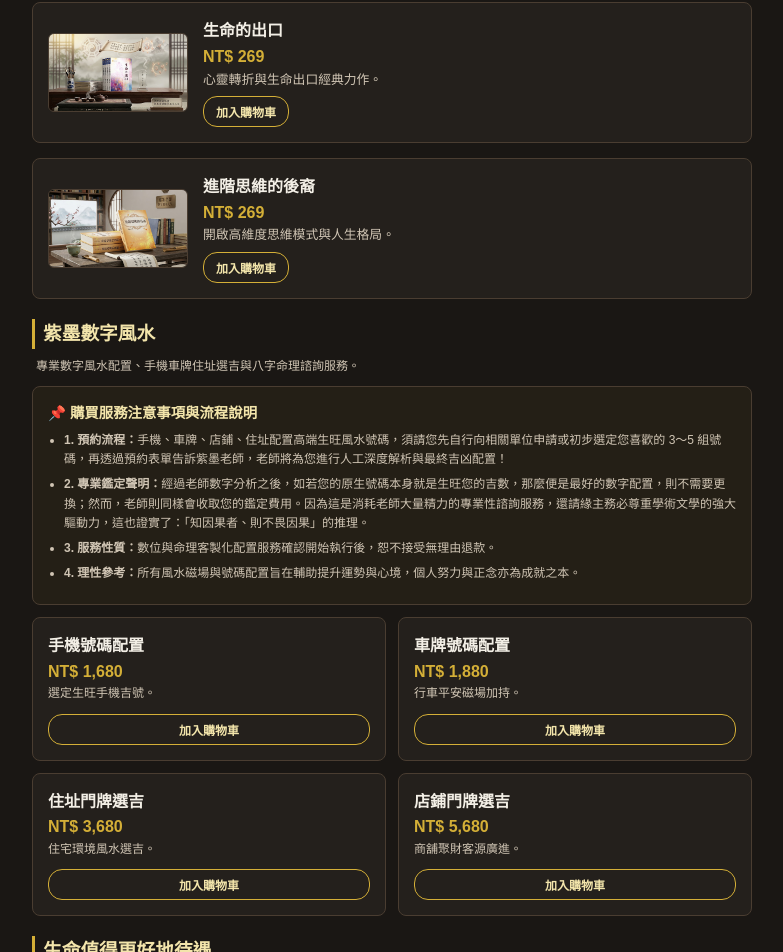
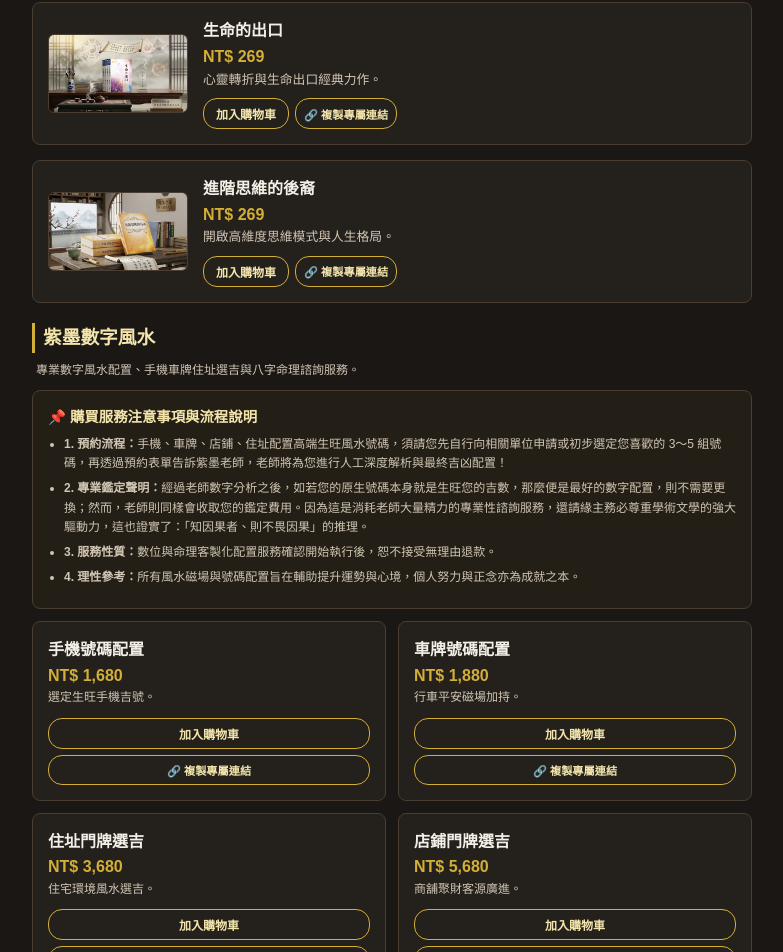
Before and after one commit to pengpinxin/-zimo-digital-fengshui, a Next.js app: page / in a window 1280 px wide. Shown: the part 1077-2029 px from the top of the page, without its empty margins (248-1031 px from the left). Built offline with nearby package versions, Linux system fonts and the light colour scheme.

Commit message:
Enhance book and service sections with new features
Added new book and service cards with copy link functionality.

```diff
--- a/app/page.js
+++ b/app/page.js
@@ -243,13 +243,39 @@ export default function Home(){
         <section id="books">
           <h3 style={{color:'var(--gold-l)',borderLeft:'3px solid var(--gold)',paddingLeft:'8px',margin:'20px 0 6px 0'}}>學術文學著作</h3>
           <p style={{fontSize:'0.75rem',color:'#d0c5b4',marginBottom:'12px',paddingLeft:'4px'}}>彭品心老師深具靈性與學術深度的經典力作，引領讀者開啟高維度思維與生命轉折。</p>
+
           <div className="card">
             <img src="/1792440195898.jpg" alt="b1" onClick={()=>setActiveImage('/1792440195898.jpg')} style={{cursor:'pointer'}} onContextMenu={(e)=>e.preventDefault()} onDragStart={(e)=>e.preventDefault()} />
-            <div><h4>生命的出口</h4><div style={{color:'var(--gold)',fontWeight:'bold'}}>NT$ 269</div><p style={{fontSize:'0.8rem',color:'#d0c5b4'}}>心靈轉折與生命出口經典力作。</p><button className="btn btn-o" style={{marginTop:'6px'}} onClick={()=>addToCart('生命的出口',269)}>加入購物車</button></div>
+            <div style={{flex:1}}>
+              <h4>生命的出口</h4>
+              <div style={{color:'var(--gold)',fontWeight:'bold'}}>NT$ 269</div>
+              <p style={{fontSize:'0.8rem',color:'#d0c5b4'}}>心靈轉折與生命出口經典力作。</p>
+              <div style={{display:'flex',gap:'6px',marginTop:'8px',flexWrap:'wrap'}}>
+                <button className="btn btn-o" onClick={()=>addToCart('生命的出口',269)}>加入購物車</button>
+                <button className="btn btn-o" style={{fontSize:'0.7rem',padding:'6px 8px'}} onClick={()=>{
+                  const url = window.location.origin + '/exit';
+                  navigator.clipboard.writeText(url);
+                  alert('已複製《生命的出口》專屬分頁連結！');
+                }}>🔗 複製專屬連結</button>
+              </div>
+            </div>
           </div>
+
           <div className="card">
             <img src="/1792450518058.jpg" alt="b2" onClick={()=>setActiveImage('/1792450518058.jpg')} style={{cursor:'pointer'}} onContextMenu={(e)=>e.preventDefault()} onDragStart={(e)=>e.preventDefault()} />
-            <div><h4>進階思維的後裔</h4><div style={{color:'var(--gold)',fontWeight:'bold'}}>NT$ 269</div><p style={{fontSize:'0.8rem',color:'#d0c5b4'}}>開啟高維度思維模式與人生格局。</p><button className="btn btn-o" style={{marginTop:'6px'}} onClick={()=>addToCart('進階思維的後裔',269)}>加入購物車</button></div>
+            <div style={{flex:1}}>
+              <h4>進階思維的後裔</h4>
+              <div style={{color:'var(--gold)',fontWeight:'bold'}}>NT$ 269</div>
+              <p style={{fontSize:'0.8rem',color:'#d0c5b4'}}>開啟高維度思維模式與人生格局。</p>
+              <div style={{display:'flex',gap:'6px',marginTop:'8px',flexWrap:'wrap'}}>
+                <button className="btn btn-o" onClick={()=>addToCart('進階思維的後裔',269)}>加入購物車</button>
+                <button className="btn btn-o" style={{fontSize:'0.7rem',padding:'6px 8px'}} onClick={()=>{
+                  const url = window.location.origin + '/descendant';
+                  navigator.clipboard.writeText(url);
+                  alert('已複製《進階思維的後裔》專屬分頁連結！');
+                }}>🔗 複製專屬連結</button>
+              </div>
+            </div>
           </div>
         </section>
 
@@ -265,11 +291,71 @@ export default function Home(){
               <li><strong>4. 理性參考：</strong>所有風水磁場與號碼配置旨在輔助提升運勢與心境，個人努力與正念亦為成就之本。</li>
             </ul>
           </div>
+
           <div className="grid">
-            <div className="s-card"><div><h4>手機號碼配置</h4><div style={{color:'var(--gold)',fontWeight:'bold'}}>NT$ 1,680</div><p style={{fontSize:'0.75rem',color:'#d0c5b4'}}>選定生旺手機吉號。</p></div><button className="btn btn-o" style={{marginTop:'10px'}} onClick={()=>addToCart('手機號碼配置',1680)}>加入購物車</button></div>
-            <div className="s-card"><div><h4>車牌號碼配置</h4><div style={{color:'var(--gold)',fontWeight:'bold'}}>NT$ 1,880</div><p style={{fontSize:'0.75rem',color:'#d0c5b4'}}>行車平安磁場加持。</p></div><button className="btn btn-o" style={{marginTop:'10px'}} onClick={()=>addToCart('車牌號碼配置',1880)}>加入購物車</button></div>
-            <div className="s-card"><div><h4>住址門牌選吉</h4><div style={{color:'var(--gold)',fontWeight:'bold'}}>NT$ 3,680</div><p style={{fontSize:'0.75rem',color:'#d0c5b4'}}>住宅環境風水選吉。</p></div><button className="btn btn-o" style={{marginTop:'10px'}} onClick={()=>addToCart('住址門牌選吉',3680)}>加入購物車</button></div>
-            <div className="s-card"><div><h4>店鋪門牌選吉</h4><div style={{color:'var(--gold)',fontWeight:'bold'}}>NT$ 5,680</div><p style={{fontSize:'0.75rem',color:'#d0c5b4'}}>商舖聚財客源廣進。</p></div><button className="btn btn-o" style={{marginTop:'10px'}} onClick={()=>addToCart('店鋪門牌選吉',5680)}>加入購物車</button></div>
+            <div className="s-card">
+              <div>
+                <h4>手機號碼配置</h4>
+                <div style={{color:'var(--gold)',fontWeight:'bold'}}>NT$ 1,680</div>
+                <p style={{fontSize:'0.75rem',color:'#d0c5b4'}}>選定生旺手機吉號。</p>
+              </div>
+              <div style={{marginTop:'10px',display:'flex',flexDirection:'column',gap:'6px'}}>
+                <button className="btn btn-o" style={{width:'100%'}} onClick={()=>addToCart('手機號碼配置',1680)}>加入購物車</button>
+                <button className="btn btn-o" style={{width:'100%',fontSize:'0.7rem',padding:'6px'}} onClick={()=>{
+                  const url = window.location.origin + '/phone';
+                  navigator.clipboard.writeText(url);
+                  alert('已複製「手機號碼配置」專屬分頁連結！');
+                }}>🔗 複製專屬連結</button>
+              </div>
+            </div>
+
+            <div className="s-card">
+              <div>
+                <h4>車牌號碼配置</h4>
+                <div style={{color:'var(--gold)',fontWeight:'bold'}}>NT$ 1,880</div>
+                <p style={{fontSize:'0.75rem',color:'#d0c5b4'}}>行車平安磁場加持。</p>
+              </div>
+              <div style={{marginTop:'10px',display:'flex',flexDirection:'column',gap:'6px'}}>
+                <button className="btn btn-o" style={{width:'100%'}} onClick={()=>addToCart('車牌號碼配置',1880)}>加入購物車</button>
+                <button className="btn btn-o" style={{width:'100%',fontSize:'0.7rem',padding:'6px'}} onClick={()=>{
+                  const url = window.location.origin + '/car';
+                  navigator.clipboard.writeText(url);
+                  alert('已複製「車牌號碼配置」專屬分頁連結！');
+                }}>🔗 複製專屬連結</button>
+              </div>
+            </div>
+
+            <div className="s-card">
+              <div>
+                <h4>住址門牌選吉</h4>
+                <div style={{color:'var(--gold)',fontWeight:'bold'}}>NT$ 3,680</div>
+                <p style={{fontSize:'0.75rem',color:'#d0c5b4'}}>住宅環境風水選吉。</p>
+              </div>
+              <div style={{marginTop:'10px',display:'flex',flexDirection:'column',gap:'6px'}}>
+                <button className="btn btn-o" style={{width:'100%'}} onClick={()=>addToCart('住址門牌選吉',3680)}>加入購物車</button>
+                <button className="btn btn-o" style={{width:'100%',fontSize:'0.7rem',padding:'6px'}} onClick={()=>{
+                  const url = window.location.origin + '/address';
+                  navigator.clipboard.writeText(url);
+                  alert('已複製「住址門牌選吉」專屬分頁連結！');
+                }}>🔗 複製專屬連結</button>
+              </div>
+            </div>
+
+            <div className="s-card">
+              <div>
+                <h4>店鋪門牌選吉</h4>
+                <div style={{color:'var(--gold)',fontWeight:'bold'}}>NT$ 5,680</div>
+                <p style={{fontSize:'0.75rem',color:'#d0c5b4'}}>商舖聚財客源廣進。</p>
+              </div>
+              <div style={{marginTop:'10px',display:'flex',flexDirection:'column',gap:'6px'}}>
+                <button className="btn btn-o" style={{width:'100%'}} onClick={()=>addToCart('店鋪門牌選吉',5680)}>加入購物車</button>
+                <button className="btn btn-o" style={{width:'100%',fontSize:'0.7rem',padding:'6px'}} onClick={()=>{
+                  const url = window.location.origin + '/store';
+                  navigator.clipboard.writeText(url);
+                  alert('已複製「店鋪門牌選吉」專屬分頁連結！');
+                }}>🔗 複製專屬連結</button>
+              </div>
+            </div>
           </div>
         </section>
 
@@ -313,8 +399,13 @@ export default function Home(){
                     <p style={{fontSize:'0.7rem',color:'var(--gold-l)',margin:'4px 0'}}>📏 {item.size || '1000px 防盜保護'}</p>
                     <div style={{color:'var(--gold)',fontWeight:'bold',fontSize:'0.85rem'}}>NT$ {item.price || 680}</div>
                   </div>
-                  <div style={{marginTop:'8px'}}>
+                  <div style={{marginTop:'8px',display:'flex',flexDirection:'column',gap:'6px'}}>
                     <button className="btn btn-o" style={{width:'100%',fontSize:'0.7rem'}} onClick={()=>addToCart(item.name,680)}>加入購物車</button>
+                    <button className="btn btn-o" style={{width:'100%',fontSize:'0.7rem',padding:'6px'}} onClick={()=>{
+                      const url = window.location.href;
+                      navigator.clipboard.writeText(url);
+                      alert('已複製「' + item.name + '」藝術藏品頁面連結！');
+                    }}>🔗 複製本頁連結</button>
                   </div>
                 </div>
               ))
```
